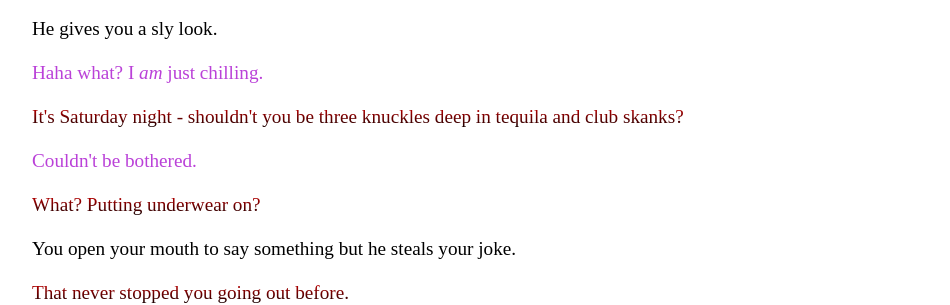
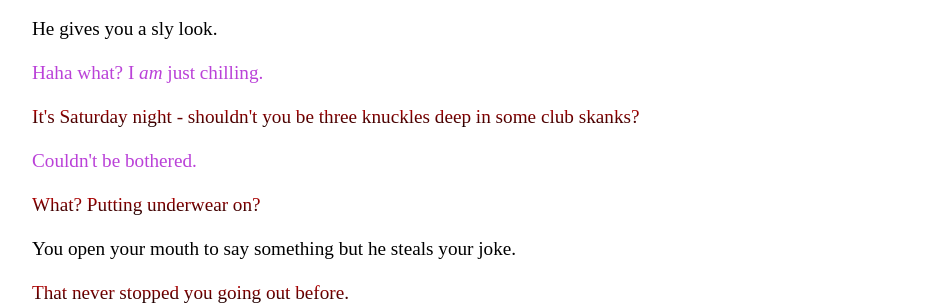
Before and after one commit to Pinelife/pinelife.github.io, a Jekyll site: the page Hellhole/Room9.html, which Jekyll copies as it is, in a window 1280 px wide. Shown: the part 1133-1438 px from the top of the page, without its empty margins (160-1110 px from the left). Built offline with Jekyll 4.4.1, drawn with Linux system fonts in a browser that asks for light colours.

Commit message:
Update Room9.html

```diff
--- a/Hellhole/Room9.html
+++ b/Hellhole/Room9.html
@@ -75,7 +75,7 @@ Chillin.
 	Haha what? I <i>am</i> just chilling.
 </p>
 <p class = "Satan">
-	It's Saturday night - shouldn't you be three knuckles deep in tequila and club skanks?
+	It's Saturday night - shouldn't you be three knuckles deep in some club skanks?
 </p>
 <p class="lauria">
 	Couldn't be bothered.
```
